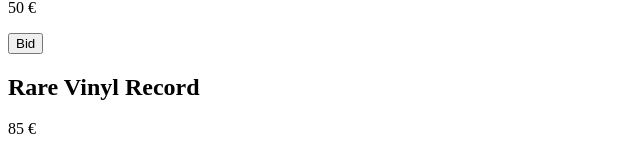
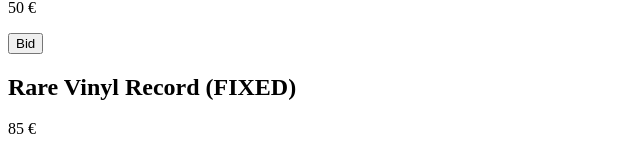
Before and after one commit to ossir1/mauktion-next, a Next.js app: page / in a window 1280 px wide. Shown: the part 250-402 px from the top of the page, without its empty margins (0-640 px from the left). Built offline with nearby package versions, Linux system fonts and the light colour scheme.

Commit message:
force re-render product 3

```diff
--- a/data/products.ts
+++ b/data/products.ts
@@ -15,7 +15,7 @@ export const products = [
   },
   {
     id: 3,
-    name: "Rare Vinyl Record",
+    name: "Rare Vinyl Record (FIXED)",
     price: "85 €",
     buyNow: true,
     auction: true
```
